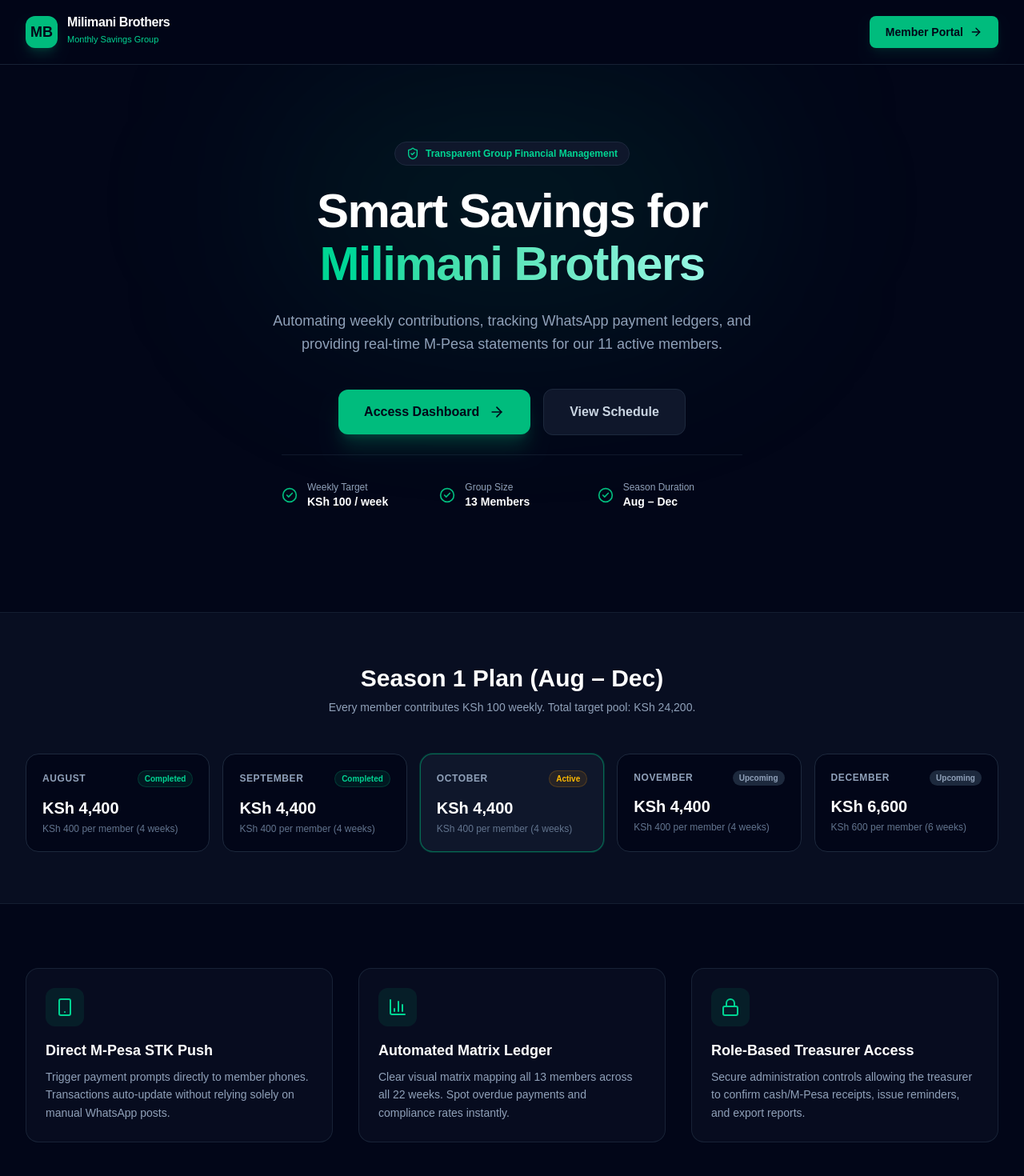
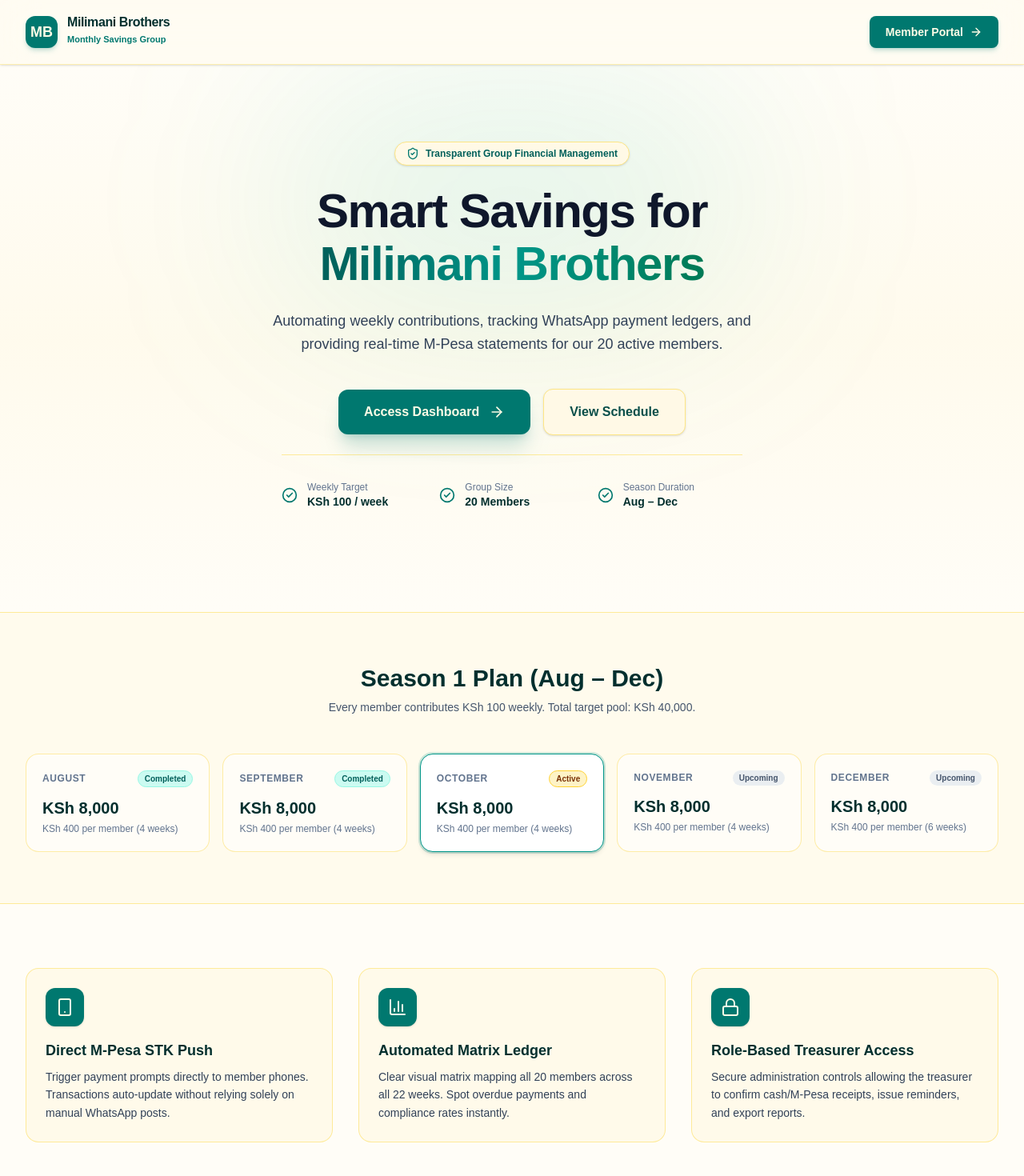
Before and after one commit to daguri1985/milimaniSavings2.0, a Next.js app: page / in a window 1280 px wide. Shown: the top 1470 px of the page at 80% size. Built offline with nearby package versions, Linux system fonts and the light colour scheme.

Commit message:
updates october 7th

```diff
--- a/app/dashboard/members/[id]/page.tsx
+++ b/app/dashboard/members/[id]/page.tsx
@@ -45,43 +45,52 @@
     0
   );
 
-  // 3. August to December Target Breakdown Calculation
-  const MONTHLY_TARGET = 400; // Adjust monthly target amount as needed
+  // 3. August to December Target Breakdown Calculation (Mapped to week_id)
+  const MONTHLY_TARGET = 400;
   const targetMonths = [
-    { name: 'August', monthIndex: 7, year: 2026 },
-    { name: 'September', monthIndex: 8, year: 2026 },
-    { name: 'October', monthIndex: 9, year: 2026 },
-    { name: 'November', monthIndex: 10, year: 2026 },
-    { name: 'December', monthIndex: 11, year: 2026 },
+    { name: 'August', monthIndex: 7, weeks: [1, 2, 3, 4], target: MONTHLY_TARGET },
+    { name: 'September', monthIndex: 8, weeks: [5, 6, 7, 8], target: MONTHLY_TARGET },
+    { name: 'October', monthIndex: 9, weeks: [9, 10, 11, 12], target: MONTHLY_TARGET },
+    { name: 'November', monthIndex: 10, weeks: [13, 14, 15, 16], target: MONTHLY_TARGET },
+    { name: 'December', monthIndex: 11, weeks: [17, 18, 19, 20, 21, 22], target: MONTHLY_TARGET },
   ];
 
   const periodBreakdown = targetMonths.map((m) => {
-    // Sum contributions matching this month and year
     const paidInMonth = contributions
       .filter((tx) => {
-        const date = new Date(tx.created_at);
-        return (
-          date.getMonth() === m.monthIndex && date.getFullYear() === m.year
-        );
+        const weekVal = Number(tx.week_id);
+
+        // 1. Primary check: Match using week_id from Supabase
+        if (weekVal && weekVal > 0) {
+          return m.weeks.includes(weekVal);
+        }
+
+        // 2. Fallback: Match by created_at month index if week_id is missing or null
+        if (tx.created_at) {
+          const txDate = new Date(tx.created_at);
+          return txDate.getMonth() === m.monthIndex;
+        }
+
+        return false;
       })
       .reduce((sum, tx) => sum + Number(tx.amount_paid || 0), 0);
 
-    const deficit = Math.max(0, MONTHLY_TARGET - paidInMonth);
+    const deficit = Math.max(0, m.target - paidInMonth);
     const progressPercent = Math.min(
       100,
-      Math.round((paidInMonth / MONTHLY_TARGET) * 100)
+      Math.round((paidInMonth / m.target) * 100)
     );
 
     return {
       name: m.name,
-      target: MONTHLY_TARGET,
+      target: m.target,
       paid: paidInMonth,
       deficit,
       progressPercent,
     };
   });
 
-  const periodTotalTarget = MONTHLY_TARGET * targetMonths.length;
+  const periodTotalTarget = targetMonths.reduce((sum, m) => sum + m.target, 0); // KSh 2,000
   const periodTotalPaid = periodBreakdown.reduce((sum, m) => sum + m.paid, 0);
   const periodTotalDeficit = Math.max(0, periodTotalTarget - periodTotalPaid);
   const periodOverallProgress = Math.min(
@@ -203,8 +212,7 @@
       <div className="bg-white rounded-xl border border-slate-200 p-6 shadow-sm space-y-4">
         <div className="flex items-center justify-between border-b border-slate-100 pb-3">
           <h2 className="text-sm font-bold text-slate-900 flex items-center gap-2">
-            <Target className="h-4 w-4 text-blue-600" /> August – December Target
-            Breakdown
+            <Target className="h-4 w-4 text-blue-600" /> August – December Target Breakdown
           </h2>
           <span className="text-xs text-slate-500">
             Target: KSh {MONTHLY_TARGET.toLocaleString()} / Month
@@ -284,6 +292,7 @@
                 <div>
                   <p className="text-xs font-semibold text-slate-900">
                     {tx.mpesa_code ? `M-Pesa: ${tx.mpesa_code}` : 'Direct Contribution'}
+                    {tx.week_id && ` (Week ${tx.week_id})`}
                   </p>
                   <p className="text-[11px] text-slate-500">
                     {new Date(tx.created_at).toLocaleDateString('en-KE', {
--- a/app/page.tsx
+++ b/app/page.tsx
@@ -15,27 +15,27 @@
 
 export default function LandingPage() {
   return (
-    <div className="min-h-screen bg-slate-950 text-slate-100 flex flex-col justify-between selection:bg-emerald-500 selection:text-slate-950">
+    <div className="min-h-screen bg-[#FFFDF7] text-slate-800 flex flex-col justify-between selection:bg-teal-600 selection:text-white">
 
-      {/* 1. Public Top Navigation */}
-      <header className="border-b border-slate-800/80 bg-slate-950/80 backdrop-blur-md sticky top-0 z-50">
+      {/* 1. Public Top Navigation (Glassy Lemon Chiffon / Teal Header) */}
+      <header className="border-b border-amber-200/60 bg-amber-50/40 backdrop-blur-xl sticky top-0 z-50 shadow-sm transition-all">
         <div className="max-w-7xl mx-auto px-4 sm:px-6 lg:px-8 h-20 flex items-center justify-between">
           <div className="flex items-center gap-3">
-            <div className="h-10 w-10 rounded-xl bg-emerald-500 flex items-center justify-center font-black text-slate-950 text-lg shadow-lg shadow-emerald-500/20">
+            <div className="h-10 w-10 rounded-xl bg-teal-700 flex items-center justify-center font-black text-[#FFFDE7] text-lg shadow-md shadow-teal-700/20">
               MB
             </div>
             <div>
-              <span className="font-bold text-base tracking-tight text-white block leading-none">
+              <span className="font-bold text-base tracking-tight text-teal-950 block leading-none">
                 Milimani Brothers
               </span>
-              <span className="text-[11px] text-emerald-400 font-medium">Monthly Savings Group</span>
+              <span className="text-[11px] text-teal-700 font-bold">Monthly Savings Group</span>
             </div>
           </div>
 
           <div className="flex items-center gap-4">
             <Link
               href="/dashboard"
-              className="px-5 py-2.5 rounded-lg text-sm font-semibold bg-emerald-500 text-slate-950 hover:bg-emerald-400 transition-all flex items-center gap-2 shadow-lg shadow-emerald-500/10 active:scale-95"
+              className="px-5 py-2.5 rounded-lg text-sm font-semibold bg-teal-700 text-[#FFFDE7] hover:bg-teal-800 transition-all flex items-center gap-2 shadow-md shadow-teal-700/20 active:scale-95"
             >
               <span>Member Portal</span>
               <ArrowRight className="h-4 w-4" />
@@ -46,67 +46,67 @@
 
       <main className="flex-1">
         {/* 2. Hero Section */}
-        <section className="relative pt-16 pb-24 lg:pt-24 lg:pb-32 overflow-hidden">
-          {/* Subtle Background Glow */}
-          <div className="absolute top-1/4 left-1/2 -translate-x-1/2 -translate-y-1/2 w-[600px] h-[300px] bg-emerald-500/10 blur-[120px] rounded-full pointer-events-none" />
+        <section className="relative pt-16 pb-24 lg:pt-24 lg:pb-32 overflow-hidden bg-gradient-to-b from-[#FFFDF7] via-[#FFF9E6]/60 to-[#FFFDF7]">
+          {/* Soft Teal Glow */}
+          <div className="absolute top-1/4 left-1/2 -translate-x-1/2 -translate-y-1/2 w-[600px] h-[300px] bg-teal-500/10 blur-[120px] rounded-full pointer-events-none" />
 
           <div className="max-w-7xl mx-auto px-4 sm:px-6 lg:px-8 relative z-10">
             <div className="text-center max-w-3xl mx-auto space-y-6">
 
-              <div className="inline-flex items-center gap-2 px-3.5 py-1.5 rounded-full bg-slate-900 border border-slate-800 text-xs font-semibold text-emerald-400">
-                <ShieldCheck className="h-4 w-4 text-emerald-400" />
+              <div className="inline-flex items-center gap-2 px-3.5 py-1.5 rounded-full bg-[#FFF9E6] border border-amber-200 text-xs font-semibold text-teal-800 shadow-sm">
+                <ShieldCheck className="h-4 w-4 text-teal-700" />
                 <span>Transparent Group Financial Management</span>
               </div>
 
-              <h1 className="text-4xl sm:text-6xl font-black text-white tracking-tight leading-[1.1]">
+              <h1 className="text-4xl sm:text-6xl font-black text-slate-900 tracking-tight leading-[1.1]">
                 Smart Savings for <br className="hidden sm:inline" />
-                <span className="bg-gradient-to-r from-emerald-400 to-teal-200 bg-clip-text text-transparent">
+                <span className="bg-gradient-to-r from-teal-800 via-teal-600 to-emerald-700 bg-clip-text text-transparent">
                   Milimani Brothers
                 </span>
               </h1>
 
-              <p className="text-base sm:text-lg text-slate-400 max-w-2xl mx-auto leading-relaxed">
-                Automating weekly contributions, tracking WhatsApp payment ledgers, and providing real-time M-Pesa statements for our 11 active members.
+              <p className="text-base sm:text-lg text-slate-700 max-w-2xl mx-auto leading-relaxed">
+                Automating weekly contributions, tracking WhatsApp payment ledgers, and providing real-time M-Pesa statements for our 20 active members.
               </p>
 
               {/* Action Buttons */}
               <div className="flex flex-col sm:flex-row items-center justify-center gap-4 pt-4">
                 <Link
                   href="/dashboard"
-                  className="w-full sm:w-auto px-8 py-4 rounded-xl bg-emerald-500 text-slate-950 font-bold text-base hover:bg-emerald-400 transition-all flex items-center justify-center gap-3 shadow-xl shadow-emerald-500/20 active:scale-95"
+                  className="w-full sm:w-auto px-8 py-4 rounded-xl bg-teal-700 text-[#FFFDE7] font-bold text-base hover:bg-teal-800 transition-all flex items-center justify-center gap-3 shadow-xl shadow-teal-700/20 active:scale-95"
                 >
                   <span>Access Dashboard</span>
                   <ArrowRight className="h-5 w-5" />
                 </Link>
                 <a
                   href="#schedule"
-                  className="w-full sm:w-auto px-8 py-4 rounded-xl bg-slate-900 border border-slate-800 text-slate-300 font-semibold text-base hover:bg-slate-800 hover:text-white transition-all text-center"
+                  className="w-full sm:w-auto px-8 py-4 rounded-xl bg-[#FFF9E6] border border-amber-200 text-teal-900 font-semibold text-base hover:bg-[#FFF3CD] transition-all text-center shadow-sm"
                 >
                   View Schedule
                 </a>
               </div>
 
               {/* Quick Proof Badges */}
-              <div className="pt-8 border-t border-slate-900 grid grid-cols-2 sm:grid-cols-3 gap-4 text-left max-w-xl mx-auto">
+              <div className="pt-8 border-t border-amber-200/80 grid grid-cols-2 sm:grid-cols-3 gap-4 text-left max-w-xl mx-auto">
                 <div className="flex items-center gap-3">
-                  <CheckCircle2 className="h-5 w-5 text-emerald-500 shrink-0" />
+                  <CheckCircle2 className="h-5 w-5 text-teal-700 shrink-0" />
                   <div>
-                    <p className="text-xs text-slate-400">Weekly Target</p>
-                    <p className="text-sm font-bold text-white">KSh 100 / week</p>
+                    <p className="text-xs text-slate-500">Weekly Target</p>
+                    <p className="text-sm font-bold text-teal-950">KSh 100 / week</p>
                   </div>
                 </div>
                 <div className="flex items-center gap-3">
-                  <CheckCircle2 className="h-5 w-5 text-emerald-500 shrink-0" />
+                  <CheckCircle2 className="h-5 w-5 text-teal-700 shrink-0" />
                   <div>
-                    <p className="text-xs text-slate-400">Group Size</p>
-                    <p className="text-sm font-bold text-white">13 Members</p>
+                    <p className="text-xs text-slate-500">Group Size</p>
+                    <p className="text-sm font-bold text-teal-950">20 Members</p>
                   </div>
                 </div>
                 <div className="flex items-center gap-3 col-span-2 sm:col-span-1">
-                  <CheckCircle2 className="h-5 w-5 text-emerald-500 shrink-0" />
+                  <CheckCircle2 className="h-5 w-5 text-teal-700 shrink-0" />
                   <div>
-                    <p className="text-xs text-slate-400">Season Duration</p>
-                    <p className="text-sm font-bold text-white">Aug – Dec</p>
+                    <p className="text-xs text-slate-500">Season Duration</p>
+                    <p className="text-sm font-bold text-teal-950">Aug – Dec</p>
                   </div>
                 </div>
               </div>
@@ -116,42 +116,42 @@
         </section>
 
         {/* 3. Season Savings Schedule (August to December) */}
-        <section id="schedule" className="py-16 bg-slate-900/50 border-y border-slate-800/60">
+        <section id="schedule" className="py-16 bg-[#FFF9E6]/60 border-y border-amber-200/80">
           <div className="max-w-7xl mx-auto px-4 sm:px-6 lg:px-8">
             <div className="text-center max-w-xl mx-auto mb-12">
-              <h2 className="text-2xl sm:text-3xl font-black text-white">Season 1 Plan (Aug – Dec)</h2>
-              <p className="text-slate-400 text-sm mt-2">
-                Every member contributes KSh 100 weekly. Total target pool: KSh 24,200.
+              <h2 className="text-2xl sm:text-3xl font-black text-teal-950">Season 1 Plan (Aug – Dec)</h2>
+              <p className="text-slate-600 text-sm mt-2">
+                Every member contributes KSh 100 weekly. Total target pool: KSh 40,000.
               </p>
             </div>
 
             <div className="grid grid-cols-1 sm:grid-cols-2 lg:grid-cols-5 gap-4">
               {[
-                { month: 'August', weeks: 4, perMember: 400, groupTotal: 4400, status: 'Completed' },
-                { month: 'September', weeks: 4, perMember: 400, groupTotal: 4400, status: 'Completed' },
-                { month: 'October', weeks: 4, perMember: 400, groupTotal: 4400, status: 'Active' },
-                { month: 'November', weeks: 4, perMember: 400, groupTotal: 4400, status: 'Upcoming' },
-                { month: 'December', weeks: 6, perMember: 600, groupTotal: 6600, status: 'Upcoming' },
+                { month: 'August', weeks: 4, perMember: 400, groupTotal: 8000, status: 'Completed' },
+                { month: 'September', weeks: 4, perMember: 400, groupTotal: 8000, status: 'Completed' },
+                { month: 'October', weeks: 4, perMember: 400, groupTotal: 8000, status: 'Active' },
+                { month: 'November', weeks: 4, perMember: 400, groupTotal: 8000, status: 'Upcoming' },
+                { month: 'December', weeks: 6, perMember: 400, groupTotal: 8000, status: 'Upcoming' },
               ].map((item, idx) => (
                 <div
                   key={idx}
                   className={`p-5 rounded-2xl border transition-all ${
                     item.status === 'Active'
-                      ? 'bg-slate-900 border-emerald-500/50 ring-1 ring-emerald-500/20'
-                      : 'bg-slate-950 border-slate-800'
+                      ? 'bg-white border-teal-600 ring-2 ring-teal-600/20 shadow-md'
+                      : 'bg-[#FFFDF7] border-amber-200/70'
                   }`}
                 >
                   <div className="flex justify-between items-center mb-3">
-                    <span className="text-xs font-bold uppercase tracking-wider text-slate-400">{item.month}</span>
+                    <span className="text-xs font-bold uppercase tracking-wider text-slate-500">{item.month}</span>
                     <span className={`text-[10px] font-bold px-2 py-0.5 rounded-full ${
-                      item.status === 'Completed' ? 'bg-emerald-500/10 text-emerald-400 border border-emerald-500/20' :
-                      item.status === 'Active' ? 'bg-amber-500/10 text-amber-400 border border-amber-500/20' :
-                      'bg-slate-800 text-slate-400'
+                      item.status === 'Completed' ? 'bg-teal-100 text-teal-800 border border-teal-200' :
+                      item.status === 'Active' ? 'bg-amber-100 text-amber-900 border border-amber-300' :
+                      'bg-slate-200/70 text-slate-600'
                     }`}>
                       {item.status}
                     </span>
                   </div>
-                  <p className="text-xl font-black text-white">KSh {item.groupTotal.toLocaleString()}</p>
+                  <p className="text-xl font-black text-teal-950">KSh {item.groupTotal.toLocaleString()}</p>
                   <p className="text-xs text-slate-500 mt-1">KSh {item.perMember} per member ({item.weeks} weeks)</p>
                 </div>
               ))}
@@ -160,36 +160,36 @@
         </section>
 
         {/* 4. Key Platform Features */}
-        <section className="py-20">
+        <section className="py-20 bg-[#FFFDF7]">
           <div className="max-w-7xl mx-auto px-4 sm:px-6 lg:px-8">
             <div className="grid grid-cols-1 md:grid-cols-3 gap-8">
 
-              <div className="bg-slate-900/40 p-6 rounded-2xl border border-slate-800/80 hover:border-slate-700 transition-all">
-                <div className="h-12 w-12 rounded-xl bg-emerald-500/10 text-emerald-400 flex items-center justify-center mb-4">
+              <div className="bg-[#FFF9E6]/80 p-6 rounded-2xl border border-amber-200/80 hover:border-teal-600/50 hover:shadow-md transition-all">
+                <div className="h-12 w-12 rounded-xl bg-teal-700 text-[#FFFDE7] flex items-center justify-center mb-4 shadow-sm">
                   <Smartphone className="h-6 w-6" />
                 </div>
-                <h3 className="text-lg font-bold text-white mb-2">Direct M-Pesa STK Push</h3>
-                <p className="text-sm text-slate-400 leading-relaxed">
+                <h3 className="text-lg font-bold text-teal-950 mb-2">Direct M-Pesa STK Push</h3>
+                <p className="text-sm text-slate-700 leading-relaxed">
                   Trigger payment prompts directly to member phones. Transactions auto-update without relying solely on manual WhatsApp posts.
                 </p>
               </div>
 
-              <div className="bg-slate-900/40 p-6 rounded-2xl border border-slate-800/80 hover:border-slate-700 transition-all">
-                <div className="h-12 w-12 rounded-xl bg-emerald-500/10 text-emerald-400 flex items-center justify-center mb-4">
+              <div className="bg-[#FFF9E6]/80 p-6 rounded-2xl border border-amber-200/80 hover:border-teal-600/50 hover:shadow-md transition-all">
+                <div className="h-12 w-12 rounded-xl bg-teal-700 text-[#FFFDE7] flex items-center justify-center mb-4 shadow-sm">
                   <BarChart3 className="h-6 w-6" />
                 </div>
-                <h3 className="text-lg font-bold text-white mb-2">Automated Matrix Ledger</h3>
-                <p className="text-sm text-slate-400 leading-relaxed">
-                  Clear visual matrix mapping all 13 members across all 22 weeks. Spot overdue payments and compliance rates instantly.
+                <h3 className="text-lg font-bold text-teal-950 mb-2">Automated Matrix Ledger</h3>
+                <p className="text-sm text-slate-700 leading-relaxed">
+                  Clear visual matrix mapping all 20 members across all 22 weeks. Spot overdue payments and compliance rates instantly.
                 </p>
               </div>
 
-              <div className="bg-slate-900/40 p-6 rounded-2xl border border-slate-800/80 hover:border-slate-700 transition-all">
-                <div className="h-12 w-12 rounded-xl bg-emerald-500/10 text-emerald-400 flex items-center justify-center mb-4">
+              <div className="bg-[#FFF9E6]/80 p-6 rounded-2xl border border-amber-200/80 hover:border-teal-600/50 hover:shadow-md transition-all">
+                <div className="h-12 w-12 rounded-xl bg-teal-700 text-[#FFFDE7] flex items-center justify-center mb-4 shadow-sm">
                   <Lock className="h-6 w-6" />
                 </div>
-                <h3 className="text-lg font-bold text-white mb-2">Role-Based Treasurer Access</h3>
-                <p className="text-sm text-slate-400 leading-relaxed">
+                <h3 className="text-lg font-bold text-teal-950 mb-2">Role-Based Treasurer Access</h3>
+                <p className="text-sm text-slate-700 leading-relaxed">
                   Secure administration controls allowing the treasurer to confirm cash/M-Pesa receipts, issue reminders, and export reports.
                 </p>
               </div>
@@ -200,7 +200,7 @@
       </main>
 
       {/* 5. Simple Footer */}
-      <footer className="border-t border-slate-900 py-8 text-center text-xs text-slate-500">
+      <footer className="border-t border-amber-200/80 bg-[#FFF9E6] py-8 text-center text-xs text-slate-600">
         <p>© {new Date().getFullYear()} Milimani Brothers Monthly Savings Group. All rights reserved.</p>
       </footer>
 
--- a/components/layout/Sidebar.tsx
+++ b/components/layout/Sidebar.tsx
@@ -37,14 +37,19 @@
           setMemberCount(count);
         }
 
-        // 2. Fetch total accumulated savings from payments
-        const { data: paymentsData, error: paymentsError } = await supabase
-          .from('payments')
-          .select('amount');
+        // 2. Fetch total accumulated savings from contributions
+        const { data: contributionsData, error: contributionsError } = await supabase
+          .from('contributions')
+          .select('amount_paid');
 
-        if (!paymentsError && paymentsData) {
-          const sum = paymentsData.reduce((acc, curr) => acc + (Number(curr.amount) || 0), 0);
+        if (!contributionsError && contributionsData) {
+          const sum = contributionsData.reduce(
+            (acc, curr) => acc + (Number(curr.amount_paid) || 0),
+            0
+          );
           setTotalCollected(sum);
+        } else if (contributionsError) {
+          console.error('Error fetching contributions:', contributionsError);
         }
       } catch (err) {
         console.error('Error fetching sidebar savings targets:', err);
```
Also changed, not shown: components/dashboard/SavingsChart.tsx (+39 -18 lines).
